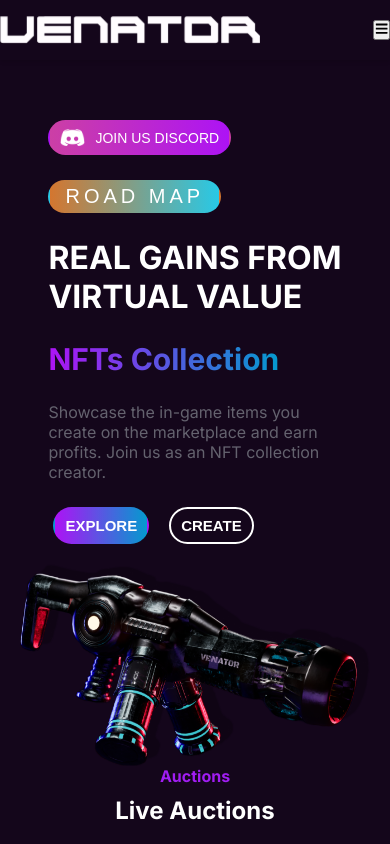
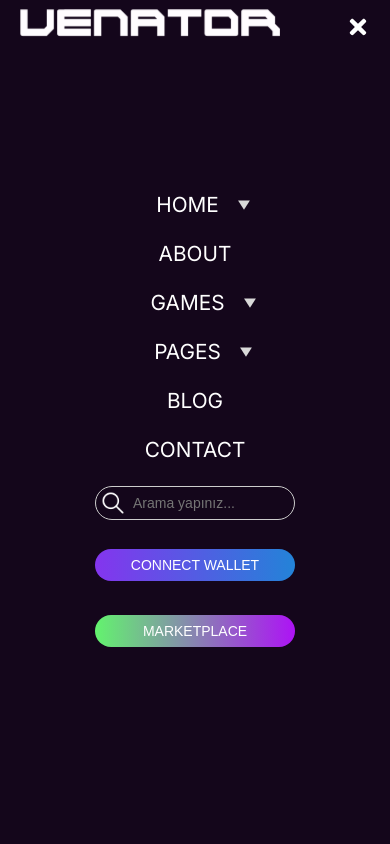
Before and after one commit to gamzesirin/Nextjs-Gamepage-App, a Next.js app: page / in a window 390 px wide. Both pictures are taken after a click on the button 381 px from the left and 29 px from the top of the page. Shown: the top 844 px of the page. Built offline with nearby package versions, Linux system fonts and the light colour scheme.

Commit message:
düzenleme yapıldı mobil oldu

```diff
--- a/components/collections/Collections.jsx
+++ b/components/collections/Collections.jsx
@@ -9,13 +9,14 @@
 				<h1 className={styles.title}>Top Collection</h1>
 				<div className={styles.cards}>
 					<div className={styles.card}>
-						<Image src="/image/card1.png" width={327} height={468} alt="card" />
+						<Image src="/image/card3.png" width={327} height={468} alt="card" />
 					</div>
+
 					<div className={styles.card}>
 						<Image src="/image/card2.png" width={327} height={468} alt="card" />
 					</div>
 					<div className={styles.card}>
-						<Image src="/image/card3.png" width={327} height={468} alt="card" />
+						<Image src="/image/card1.png" width={327} height={468} alt="card" />
 					</div>
 				</div>
 			</div>
--- a/components/footer/Footer.module.css
+++ b/components/footer/Footer.module.css
@@ -53,15 +53,19 @@
 	display: flex;
 
 	flex-direction: row;
-	padding: 50px;
+	padding: 10px;
 	gap: 120px;
 	align-items: center;
 	color: rgba(255, 255, 255, 0.52);
+}
+.footer2 h3 {
+	font-size: 15px;
 }
 .ikons {
 	display: flex;
 	align-items: center;
 	gap: 20px;
+	cursor: pointer;
 }
 
 @media screen and (max-width: 768px) {
@@ -74,11 +78,16 @@
 		flex-direction: column;
 		gap: 30px;
 	}
+	.footer2 h3 {
+		font-size: 15px;
+	}
+
 	.f1 {
 		align-items: start;
 	}
 	.ikons {
 		justify-content: center;
+		cursor: pointer;
 	}
 	.fot {
 		margin-right: 10px;
--- a/components/main/Main.module.css
+++ b/components/main/Main.module.css
@@ -3,7 +3,7 @@
 	flex-direction: row;
 	align-items: center;
 	justify-content: center;
-	height: 80vh;
+	margin-top: 50px;
 	padding: 0 20px;
 }
 
@@ -11,8 +11,8 @@
 	padding: 50px;
 	display: flex;
 	flex-direction: column;
-	align-items: start;
-	justify-content: start;
+	align-items: flex-start;
+	justify-content: flex-start;
 	gap: 25px;
 }
 .butons {
@@ -109,10 +109,10 @@
 		width: 100%;
 	}
 	.discordbtn {
-		padding: 3px 10px;
+		width: 250px;
 	}
 	.roadbtn {
-		padding: 3px 15px;
+		width: 250px;
 	}
 	.image {
 		height: auto;
--- a/components/navbar/Navbar.jsx
+++ b/components/navbar/Navbar.jsx
@@ -1,21 +1,22 @@
 'use client'
 
 import { FaBars, FaTimes } from 'react-icons/fa'
-import React, { useState } from 'react'
+import React, { useRef, useState } from 'react'
 
 import Image from 'next/image'
 import styles from './Navbar.module.css'
-import { useRef } from 'react'
 
 const Navbar = () => {
+	const [isMenuOpen, setIsMenuOpen] = useState(false)
 	const [isHomeOpen, setIsHomeOpen] = useState(false)
+	const [isGamesOpen, setIsGamesOpen] = useState(false)
 	const [isPagesOpen, setIsPagesOpen] = useState(false)
-	const [isGamesOpen, setIsGamesOpen] = useState(false)
 
 	const navRef = useRef()
 
-	const showNavbar = () => {
-		navRef.current.classList.toggle('responsive_nav')
+	const toggleNavbar = () => {
+		setIsMenuOpen(!isMenuOpen) // Menünün durumunu değiştir
+		navRef.current.classList.toggle(styles.responsive_nav)
 	}
 
 	return (
@@ -24,10 +25,11 @@
 				<div className={styles.rnLogoContainer}>
 					<Image src="/image/logo.svg" alt="Logo" width={260} height={50} />
 				</div>
-				<div className={styles.rnMenuContainer}>
-					{/* HOME Dropdown */}
-					<div className={styles.header}>
-						<nav ref={navRef} className={styles.nav}>
+				<button className={styles.navBtn} onClick={toggleNavbar}>
+					{isMenuOpen ? <FaTimes /> : <FaBars />}
+				</button>
+				<div className={`${styles.rnMenuContainer} ${isMenuOpen ? styles.show : ''}`}>
+					<nav ref={navRef} className={`${styles.nav} ${isMenuOpen ? styles.responsive_nav : ''}`}>
 						<div
 							className={styles.dropdownItem}
 							onMouseEnter={() => setIsHomeOpen(true)}
@@ -36,8 +38,8 @@
 							<a href="#">HOME</a>
 							{isHomeOpen && (
 								<div className={styles.dropdownMenu}>
-										<a href="#">Submenu 1</a>
-										<a href="#">Submenu 2</a>
+									<a href="#">home 1</a>
+									<a href="#">home 2</a>
 								</div>
 							)}
 							<Image src="/image/arrow.svg" alt="Search" width={12} height={12} />
@@ -101,10 +103,6 @@
 						<button className={`${styles.button} ${styles.button2}`}>MARKETPLACE</button>
 					</nav>
 				</div>
-					<button className="nav-btn" onClick={showNavbar}>
-						<FaBars />
-					</button>
-				</div>
 			</div>
 		</div>
 	)
--- a/components/navbar/Navbar.module.css
+++ b/components/navbar/Navbar.module.css
@@ -14,7 +14,7 @@
 }
 
 .rnHeaderContainer {
-	max-width: 1300px;
+	max-width: 1400px;
 	margin: auto;
 	height: 60px; /* Yüksekliği azaltarak daha ince bir header */
 	display: flex;
@@ -25,6 +25,7 @@
 .rnLogoContainer {
 	display: flex;
 	align-items: center;
+	cursor: pointer;
 }
 
 .rnLogo {
@@ -35,8 +36,6 @@
 .rnMenuContainer {
 	display: flex;
 	align-items: center;
-	padding-left: 20px;
-	gap: 12px; /* Menü öğeleri arasındaki boşluğu azalt */
 }
 
 .rnMenuItems {
@@ -44,7 +43,6 @@
 	align-items: center;
 	list-style: none;
 	padding: 0;
-	gap: 20px; /* Menü öğeleri arasındaki eşit boşluk */
 }
 
 .rnMenuItem {
@@ -63,17 +61,17 @@
 .rnMenuContent {
 	display: flex;
 	align-items: center;
-	gap: 20px; /* İçerikler arası boşluk */
 }
 
 /* Arama kısmı ve butonları içeren toolbar düzenlemesi */
 .toolbar {
 	display: flex;
 	align-items: center;
-	gap: 10px; /* Araçlar arası boşluk */
+	width: 150px;
 	border: 1px solid #ccc;
 	padding-left: 5px;
 	border-radius: 20px; /* Yuvarlak köşeler */
+	color: white;
 }
 
 /* Arama inputu için düzenlemeler */
@@ -84,12 +82,14 @@
 	background-color: transparent;
 	padding: 8px;
 	border-radius: 20px; /* Yuvarlak köşeler */
+	color: white;
 }
 
 /* Butonlar için genel stil düzenlemeleri */
 .button {
 	border: none;
-	padding: 8px 16px;
+	padding: 8px;
+	margin: 5px;
 	border-radius: 20px; /* Yuvarlak köşeler */
 	cursor: pointer;
 	font-weight: 500; /* Yazı kalınlığı */
@@ -112,7 +112,6 @@
 	display: flex;
 	justify-content: center;
 	align-items: center;
-	gap: 5px;
 }
 
 /* Dropdown menülerin stil düzenlemesi */
@@ -120,6 +119,7 @@
 	display: none;
 	position: absolute;
 	background-color: #f9f9f9;
+	color: black;
 	min-width: 150px;
 	box-shadow: 0px 8px 16px 0px rgba(0, 0, 0, 0.2);
 	z-index: 1;
@@ -133,8 +133,7 @@
 
 /* Dropdown menü içindeki bağlantıların stil düzenlemesi */
 .dropdownMenu a {
-	color: black;
-	padding: 12px 16px;
+	padding: 12px;
 	text-decoration: none;
 	display: block;
 }
@@ -142,14 +141,6 @@
 /* Liste stilini kaldır */
 .ul {
 	list-style: none;
-	padding: 2px;
-}
-
-/* Dropdown menüdeki ok ile metin arasındaki boşluğu ayarla */
-.dropdownItem a {
-	display: flex;
-	align-items: center;
-	gap: 1px;
 }
 
 .header {
@@ -158,18 +149,12 @@
 	justify-content: space-between;
 	height: 80px;
 	padding: 0 2rem;
-	background-color: var(--mainColor);
-	color: var(--textColor);
 }
 
 .nav a {
 	margin: 0 1rem;
-	color: var(--textColor);
+
 	text-decoration: none;
-}
-
-.nav a:hover {
-	color: var(--secondaryColor);
 }
 
 .header .nav-btn {
@@ -178,7 +163,6 @@
 	background: transparent;
 	border: none;
 	outline: none;
-	color: var(--textColor);
 	visibility: hidden;
 	opacity: 0;
 	font-size: 1.8rem;
@@ -190,13 +174,22 @@
 	align-items: center;
 }
 
+.navBtn {
+	display: none; /* Varsayılan olarak gizle */
+	cursor: pointer;
+	background: transparent;
+	border: none;
+	font-size: 24px;
+	color: white;
+	z-index: 101;
+}
+
 @media only screen and (max-width: 1024px) {
-	.header .nav-btn {
-		visibility: visible;
-		opacity: 1;
+	.navBtn {
+		display: block; /* Mobil cihazlarda göster */
 	}
-
-	.header .nav {
+	/* Navigasyonu mobil görünüme uygun hale getir */
+	.nav {
 		position: fixed;
 		top: -100vh;
 		left: 0;
@@ -207,21 +200,152 @@
 		align-items: center;
 		justify-content: center;
 		gap: 1.5rem;
-		background-color: var(--mainColor);
-		transition: 1s;
+		background-color: rgba(20, 6, 27, 1);
+		/* Bu değişkeni mevcut renklerinizle değiştirin */
+		transition: all 1s ease-in-out;
 	}
 
-	.header .responsive_nav {
+	/* Navigasyon açıkken görünümü ayarla */
+	.responsive_nav {
 		transform: translateY(100vh);
 	}
 
-	.nav .nav-close-btn {
+	/* Kapatma butonunun konumunu ayarla */
+	.navCloseBtn {
 		position: absolute;
 		top: 2rem;
 		right: 2rem;
 	}
 
+	/* Bağlantıların font boyutunu ayarla */
 	.nav a {
 		font-size: 1.5rem;
 	}
 }
+/* Navbar.module.css içindeki temel stiller */
+
+.rnHeader {
+	color: white;
+	width: 100%;
+	position: fixed;
+	top: 0;
+	transition: all 0.3s ease;
+	z-index: 1000;
+	box-shadow: 0 2px 4px rgba(0, 0, 0, 0.1);
+}
+
+.rnHeaderContainer {
+	display: flex;
+	justify-content: space-between;
+	align-items: center;
+	padding: 0 20px;
+	max-width: 1300px;
+	margin: auto;
+	height: 60px;
+}
+
+.rnLogoContainer {
+	flex-grow: 1;
+}
+/* Önceden tanımlanmış stillerinizi koruyun ve aşağıdaki stil bloklarını ekleyin veya güncelleyin. */
+
+.navBtn {
+	cursor: pointer;
+	background: transparent;
+	border: none;
+	font-size: 24px;
+	color: white;
+
+	display: none; /* Mobil ve masaüstü için her zaman görünür */
+}
+
+/* Masaüstünde dropdown ikon ile yazı arasındaki boşluğu azalt */
+.dropdownItem a {
+	display: flex;
+	align-items: center;
+}
+
+@media only screen and (max-width: 1024px) {
+	.dropdownMenu {
+		position: absolute;
+		color: black;
+		max-height: 0;
+		overflow: hidden;
+		transition: max-height 0.3s ease-out;
+		width: 100%;
+	}
+	.rnLogoContainer {
+		margin-bottom: 10px; /* İhtiyacınıza göre bu değeri ayarlayın */
+	}
+
+	.rnMenuContainer {
+		margin-top: 10px; /* İhtiyacınıza göre bu değeri ayarlayın */
+	}
+
+	/* Dropdown menüler için */
+	.dropdownItem {
+		gap: 3px; /* Mobilde ikon ile yazı arasındaki boşluğu azalt */
+	}
+
+	/* Arama inputunu mobilde daha da daraltabilirsiniz */
+	.toolbar .searchInput {
+		width: 180px; /* İhtiyacınıza göre bu değeri ayarlayın */
+	}
+	.nav {
+		display: none; /* Başlangıçta menüyü gizler */
+	}
+
+	.navBtn {
+		cursor: pointer;
+		background: transparent;
+		border: none;
+		font-size: 24px;
+		color: white;
+
+		z-index: 101;
+
+		display: block; /* Mobil ve masaüstü için her zaman görünür */
+	}
+	.rnLogoContainer {
+		display: block;
+		z-index: 101;
+		align-items: center;
+	}
+	.responsive_nav {
+		display: flex;
+		flex-direction: column;
+		align-items: center;
+		justify-content: center;
+		background-color: rgba(20, 6, 27, 1);
+		position: fixed;
+		top: 0;
+		left: 0;
+		width: 100%;
+		height: 100vh;
+		transform: translateX(0);
+		transition: transform 0.3s ease-in-out;
+		z-index: 100; /* Menünün diğer öğelerin üzerinde görünmesini sağlar */
+	}
+
+	.show {
+		display: block; /* Menü açıkken içeriği göster */
+	}
+
+	.dropdownItem {
+		position: relative; /* Alt menünün konumlandırılması için bir referans noktası */
+	}
+
+	.dropdownItem:hover .dropdownMenu,
+	.dropdownItem:focus-within .dropdownMenu {
+		max-height: 500px; /* Yeterince yüksek bir değer, içeriğin boyutuna bağlı olarak ayarlayın */
+	}
+	.toolbar {
+		width: 200px;
+	}
+	.button {
+		width: 200px;
+	}
+	.nav a {
+		font-size: 1.3rem;
+	}
+}
--- a/components/section/Section.module.css
+++ b/components/section/Section.module.css
@@ -3,7 +3,7 @@
 	flex-direction: row;
 	align-items: center;
 	justify-content: center;
-	height: 70vh;
+	margin-top: 10px;
 	padding: 0 20px;
 }
 
```
Also changed, not shown: components/footer/Footer.jsx (+28 -8 lines). Lines whose indentation alone changed are shown as unchanged.
